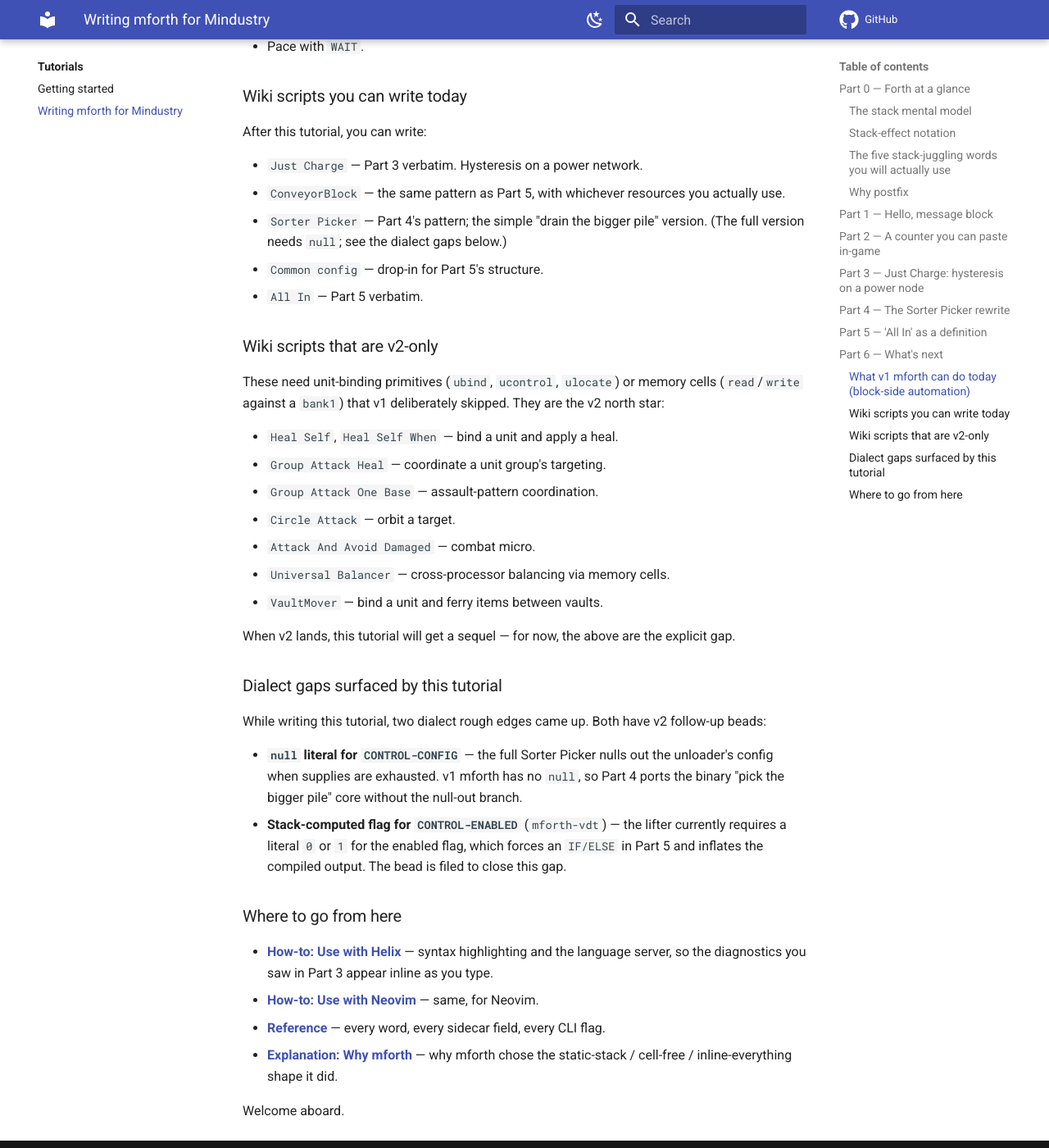
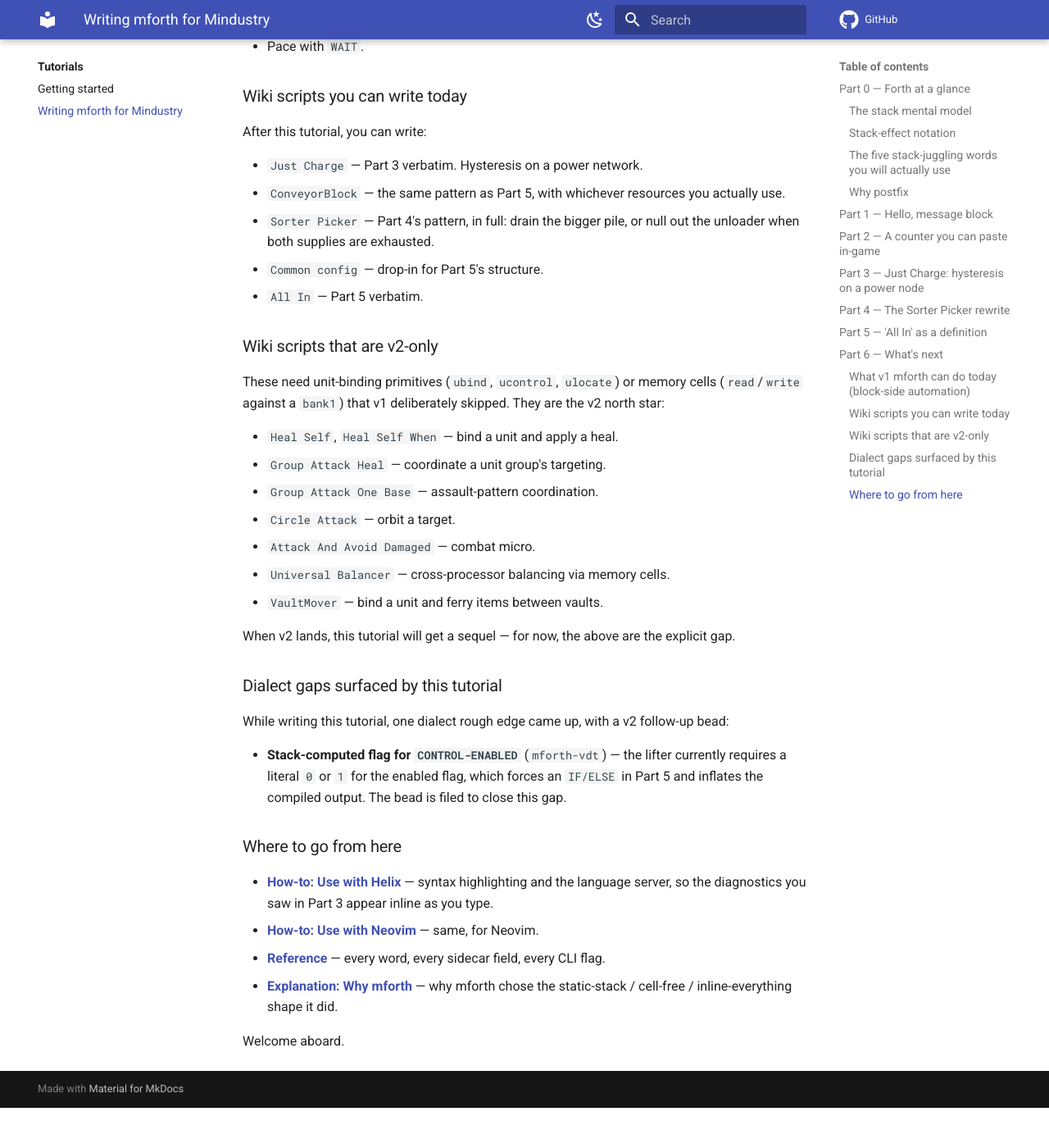
Before and after one commit to fkberthold/mforth, an MkDocs documentation site: the page built from docs/tutorials/writing-mforth-for-mindustry.md, in a window 1280 px wide and 1400 px high, scrolled down 15665 px. Shown: the whole window at 82% size. Built offline with MkDocs 1.6.1 and Material for MkDocs 9.7.7, drawn with Linux system fonts in a browser that asks for light colours; comment, search, counter and statistics services are not loaded; after the commit the page ends 17016 px from its top, so only the background shows below that.

Commit message:
mforth-3q5: update tutorial Part 6 — NULL implemented, Part 4 is full port

```diff
--- a/docs/tutorials/writing-mforth-for-mindustry.md
+++ b/docs/tutorials/writing-mforth-for-mindustry.md
@@ -801,9 +801,8 @@ After this tutorial, you can write:
 - `Just Charge` — Part 3 verbatim. Hysteresis on a power network.
 - `ConveyorBlock` — the same pattern as Part 5, with whichever
   resources you actually use.
-- `Sorter Picker` — Part 4's pattern; the simple "drain the
-  bigger pile" version. (The full version needs `null`; see the
-  dialect gaps below.)
+- `Sorter Picker` — Part 4's pattern, in full: drain the bigger
+  pile, or null out the unloader when both supplies are exhausted.
 - `Common config` — drop-in for Part 5's structure.
 - `All In` — Part 5 verbatim.
 
@@ -827,13 +826,9 @@ above are the explicit gap.
 
 ### Dialect gaps surfaced by this tutorial
 
-While writing this tutorial, two dialect rough edges came up. Both
-have v2 follow-up beads:
+While writing this tutorial, one dialect rough edge came up, with a
+v2 follow-up bead:
 
-- **`null` literal for `CONTROL-CONFIG`** — the full Sorter Picker
-  nulls out the unloader's config when supplies are exhausted. v1
-  mforth has no `null`, so Part 4 ports the binary "pick the
-  bigger pile" core without the null-out branch.
 - **Stack-computed flag for `CONTROL-ENABLED`** (`mforth-vdt`) —
   the lifter currently requires a literal `0` or `1` for the
   enabled flag, which forces an `IF/ELSE` in Part 5 and inflates
```
